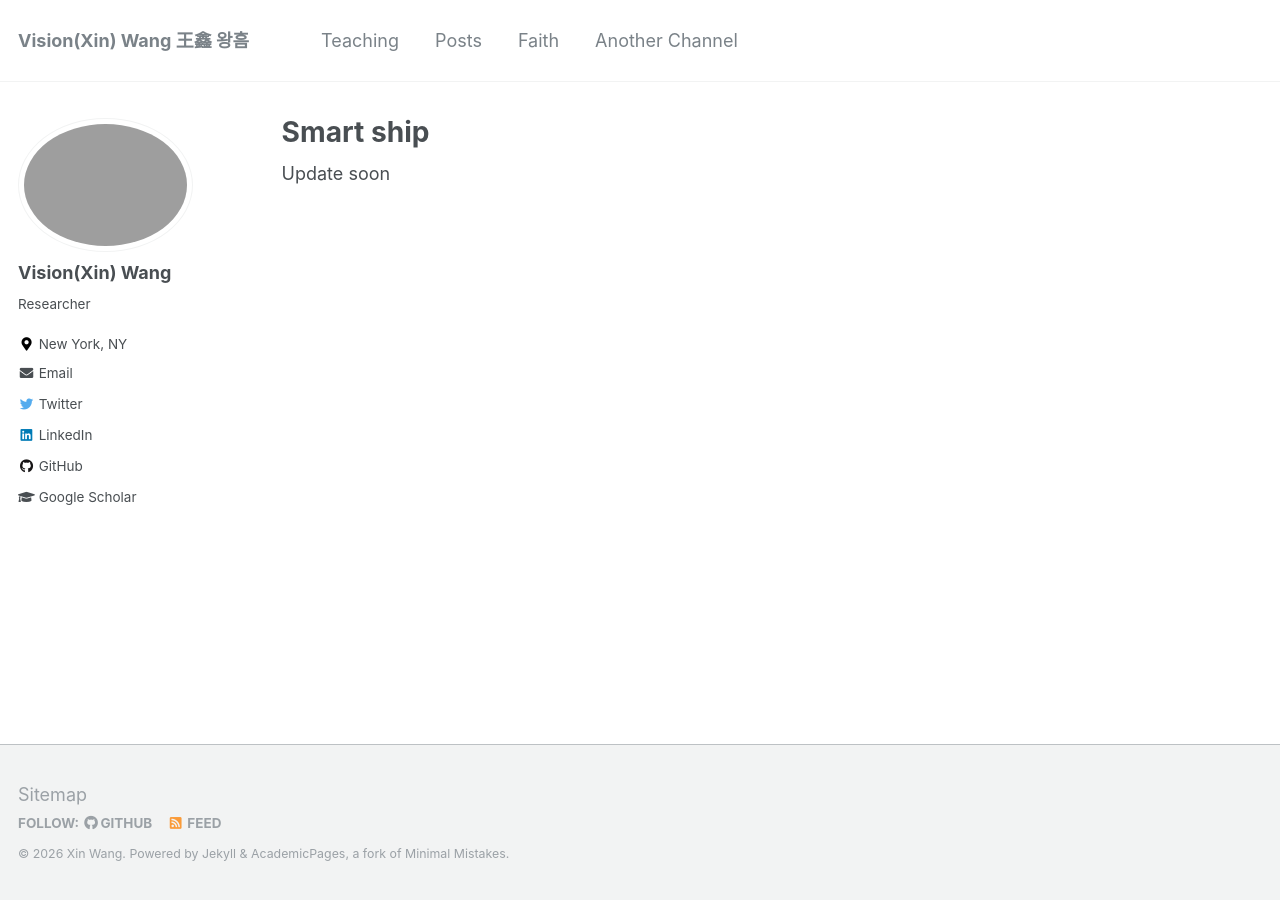
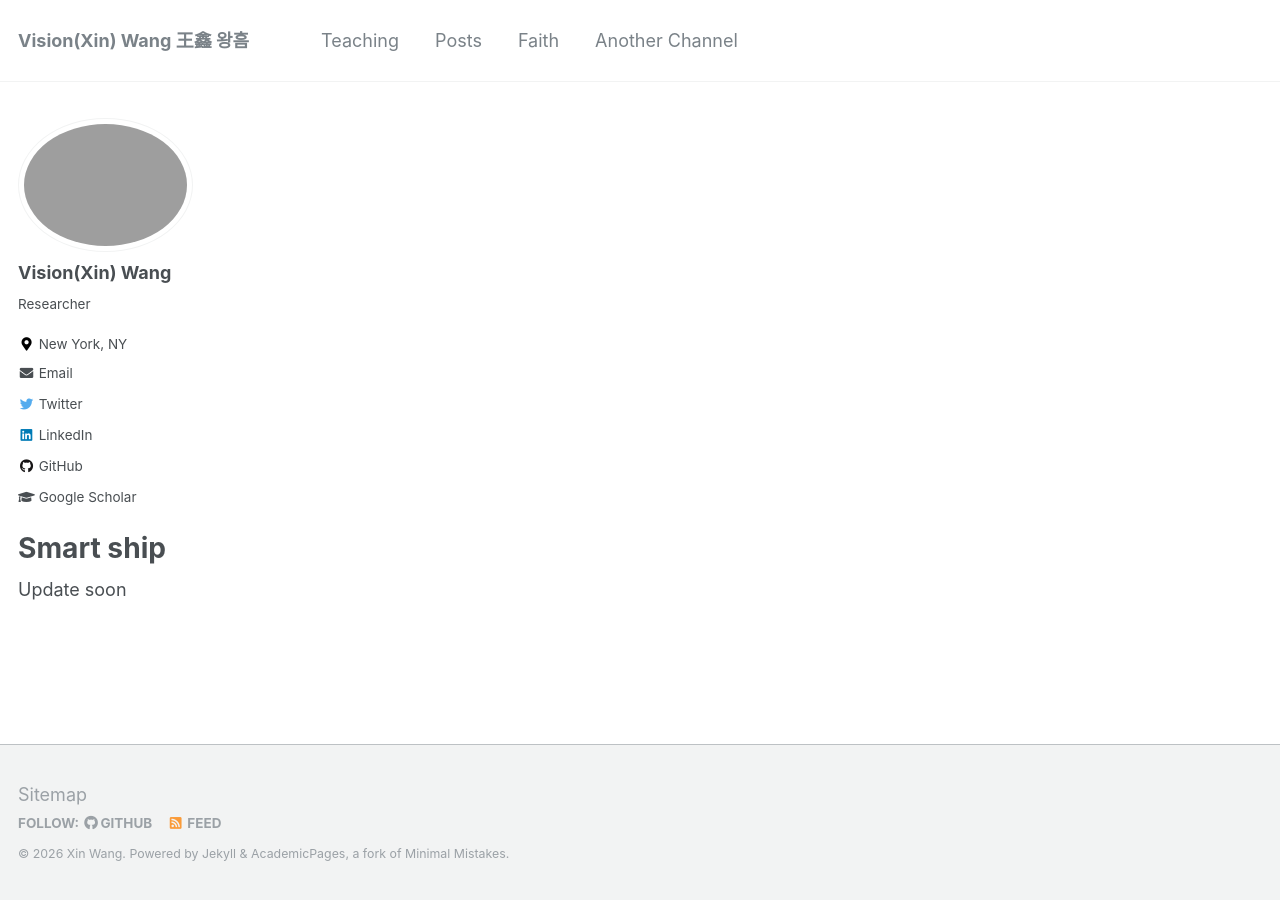
Before and after one commit to xin-wang-kr/xin-wang-kr.github.io, a Jekyll site: the page built from _pages/projects/ship.md, in a window 1280 px wide. Built offline with Jekyll 4.4.1, drawn with Linux system fonts in a browser that asks for light colours.

Commit message:
Update _page.scss

```diff
--- a/_sass/_page.scss
+++ b/_sass/_page.scss
@@ -12,15 +12,15 @@
   animation-delay: 0.35s;
 
   @include breakpoint($x-large) {
-    max-width: $x-large;
+    max-width: 1600px;
   }
 }
 
 .page {
   @include breakpoint($large) {
-    @include span(10 of 12 last);
-    @include prefix(0.5 of 12);
-    @include suffix(2 of 12);
+    @include span(12 of 12);
+    @include prefix(0);
+    @include suffix(0);
   }
 
   .page__inner-wrap {
```
